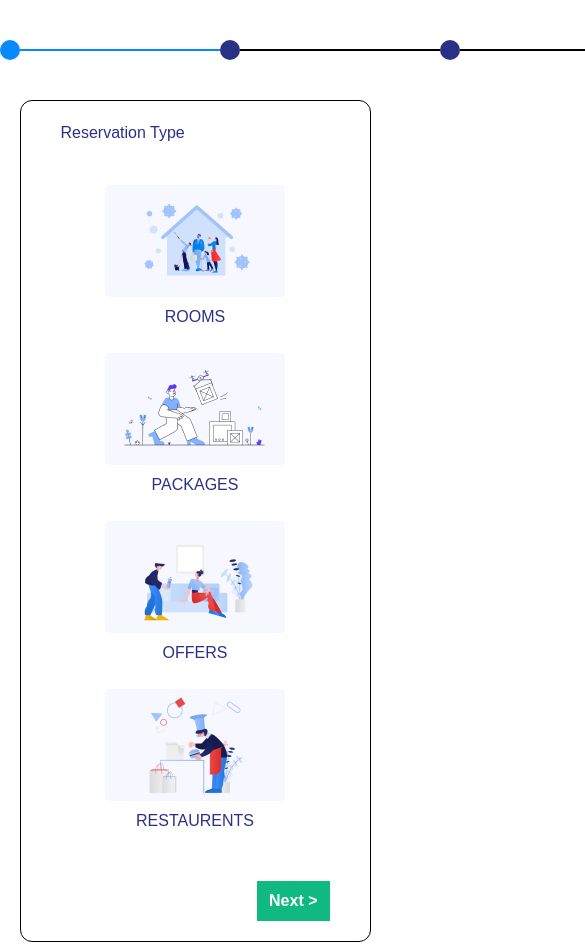
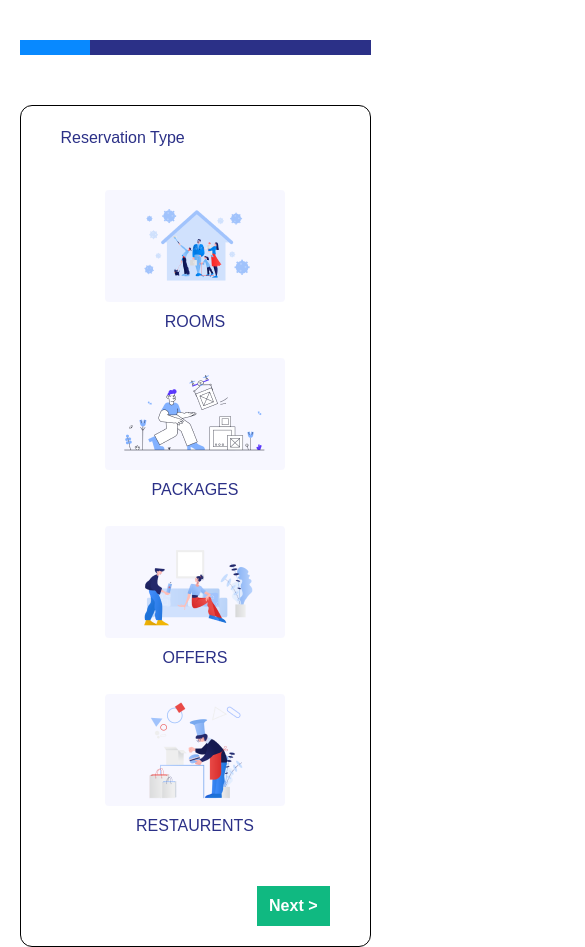
Before and after one commit to kavishkamk/hotel-reservation-alpha, a React (Create React App) app in the folder client/: page / in a window 390 px wide. Shown: the top 947 px of the page, 585 px wide, since content can reach past the window. Built offline with nearby package versions, Linux system fonts and the light colour scheme; a web font is replaced by a local one.

Commit message:
fix tracker responsive

```diff
--- a/client/src/App.css
+++ b/client/src/App.css
@@ -36,3 +36,14 @@
     transform: rotate(360deg);
   }
 }
+
+.progress-bar {
+  height: 15px;
+  background-color: #2B3087;
+  margin-bottom: 50px;
+}
+.progress-bar div {
+  width: 25%;
+  height: 100%;
+  background-color: #0889FF;
+}
--- a/client/src/components/booking-progress/ProgressTracker.js
+++ b/client/src/components/booking-progress/ProgressTracker.js
@@ -7,79 +7,116 @@ import {ReactComponent as LineMark} from "../../assets/booking-progress/line-mar
 const ProgressTracker = (props) => {
 	const page = props.page
 
+	// return (
+	// 	<div className="w-fit mx-auto my-10">
+	// 		<div className="flex flex-row">
+	// 			{/* reservation type */}
+	// 			<div className="flex flex-row items-center md:w-full">
+	// 				<CircleMark
+	// 					alt="circle"
+	// 					className={
+	// 						page >= 0 ? "fill-lightBlue" : "fill-textBlue"
+	// 					}
+	// 				/>
+	// 				<LineMark
+	// 					alt="line"
+	// 					className={
+	// 						page >= 1
+	// 							? "stroke-lightBlue"
+	// 							: "stroke-black"
+	// 					}
+	// 				/>
+	// 			</div>
+
+	// 			{/* date */}
+	// 			<div className="flex flex-row items-center">
+	// 				<CircleMark
+	// 					alt="circle"
+	// 					className={
+	// 						page >= 1 ? "fill-lightBlue" : "fill-textBlue"
+	// 					}
+	// 				/>
+	// 				<LineMark
+	// 					alt="line"
+	// 					className={
+	// 						page >= 2
+	// 							? "stroke-lightBlue"
+	// 							: "stroke-black"
+	// 					}
+	// 				/>
+	// 			</div>
+
+	// 			{/* select item */}
+	// 			<div className="flex flex-row items-center">
+	// 				<CircleMark
+	// 					alt="circle"
+	// 					className={
+	// 						page >= 2 ? "fill-lightBlue" : "fill-textBlue"
+	// 					}
+	// 				/>
+	// 				<LineMark
+	// 					alt="line"
+	// 					className={
+	// 						page >= 3
+	// 							? "stroke-lightBlue"
+	// 							: "stroke-black"
+	// 					}
+	// 				/>
+	// 			</div>
+
+	// 			{/* summary */}
+	// 			<div className="flex flex-row items-center">
+	// 				<CircleMark
+	// 					alt="circle"
+	// 					className={
+	// 						page >= 3 ? "fill-lightBlue" : "fill-textBlue"
+	// 					}
+	// 				/>
+	// 				<LineMark
+	// 					alt="line"
+	// 					className={
+	// 						page >= 4
+	// 							? "stroke-lightBlue"
+	// 							: "stroke-black"
+	// 					}
+	// 				/>
+
+	// 				{/* payment */}
+	// 				<CircleMark
+	// 					alt="circle"
+	// 					className={
+	// 						page >= 4 ? "fill-lightBlue" : "fill-textBlue"
+	// 					}
+	// 				/>
+	// 			</div>
+	// 		</div>
+
+	// 		<div className="flex flex-row w-full mx-auto gap-10">
+	// 			<div className="w-40 font-poppins text-center uppercase">Reservation Type</div>
+	// 			<div className="w-40 font-poppins text-center uppercase">Date</div>
+	// 			<div className="w-40 font-poppins text-center uppercase">Select Item</div>
+	// 			<div className="w-40 font-poppins text-center uppercase">Summary</div>
+	// 			<div className="w-40 font-poppins text-center uppercase">Payment</div>
+	// 		</div>
+	// 	</div>
+	// );
+
 	return (
-		<div className="flex flex-row w-fit mx-auto my-10">
-			{/* date */}
-			<div className="flex flex-row items-center">
-				<CircleMark
-					alt="circle"
-					className={
-						page >= 0 ? "fill-lightBlue" : "fill-textBlue"
-					}
-				/>
-				<LineMark
-					alt="line"
-					className={
-						page >= 0 ? "stroke-lightBlue" : "stroke-black"
-					}
-				/>
-			</div>
-
-			{/* reservation type */}
-			<div className="flex flex-row items-center">
-				<CircleMark
-					alt="circle"
-					className={
-						page >= 1 ? "fill-lightBlue" : "fill-textBlue"
-					}
-				/>
-				<LineMark
-					alt="line"
-					className={
-						page >= 1 ? "stroke-lightBlue" : "stroke-black"
-					}
-				/>
-			</div>
-
-			{/* select item */}
-			<div className="flex flex-row items-center">
-				<CircleMark
-					alt="circle"
-					className={
-						page >= 2 ? "fill-lightBlue" : "fill-textBlue"
-					}
-				/>
-				<LineMark
-					alt="line"
-					className={
-						page >= 2 ? "stroke-lightBlue" : "stroke-black"
-					}
-				/>
-			</div>
-
-			{/* summary */}
-			<div className="flex flex-row items-center">
-				<CircleMark
-					alt="circle"
-					className={
-						page >= 3 ? "fill-lightBlue" : "fill-textBlue"
-					}
-				/>
-				<LineMark
-					alt="line"
-					className={
-						page >= 3 ? "stroke-lightBlue" : "stroke-black"
-					}
-				/>
-
-				{/* payment */}
-				<CircleMark
-					alt="circle"
-					className={
-						page >= 4 ? "fill-lightBlue" : "fill-textBlue"
-					}
-				/>
-			</div>
+		<div className="progress-bar mx-auto my-10 w-[90%] md:w-[60%] lg:w-[50%]">
+			<div
+				style={{
+					width:
+						page === 0
+							? "20%"
+							: page === 1
+							? "40%"
+							: page === 2
+							? "60%"
+							: page === 3
+							? "80%"
+							: "100%",
+				}}
+			></div>
 		</div>
 	);
 }
```
